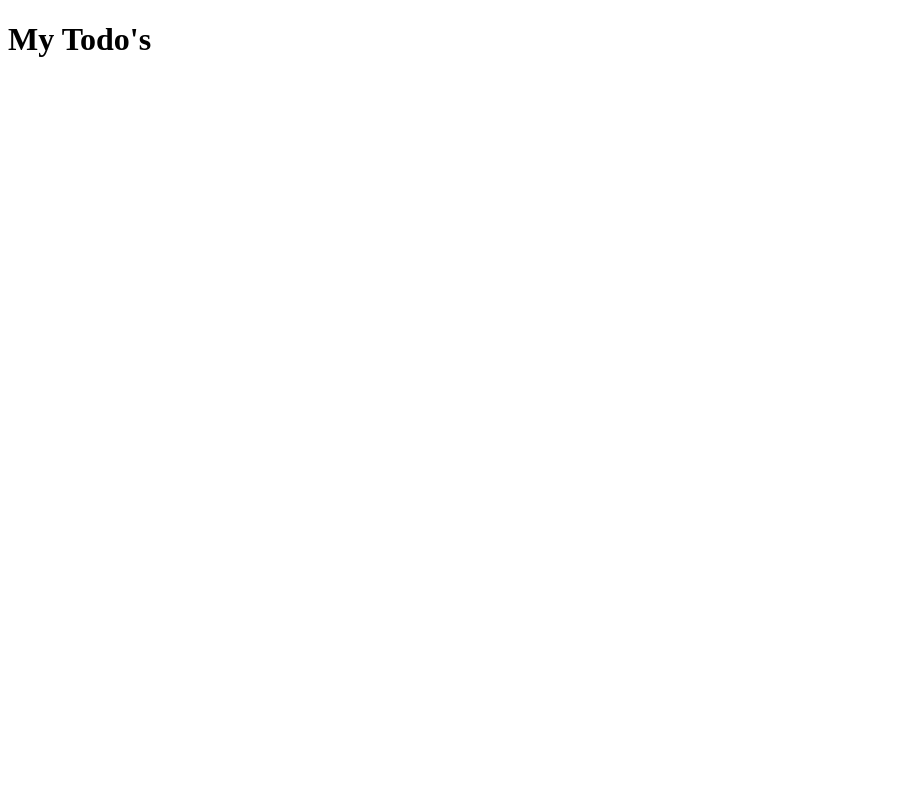
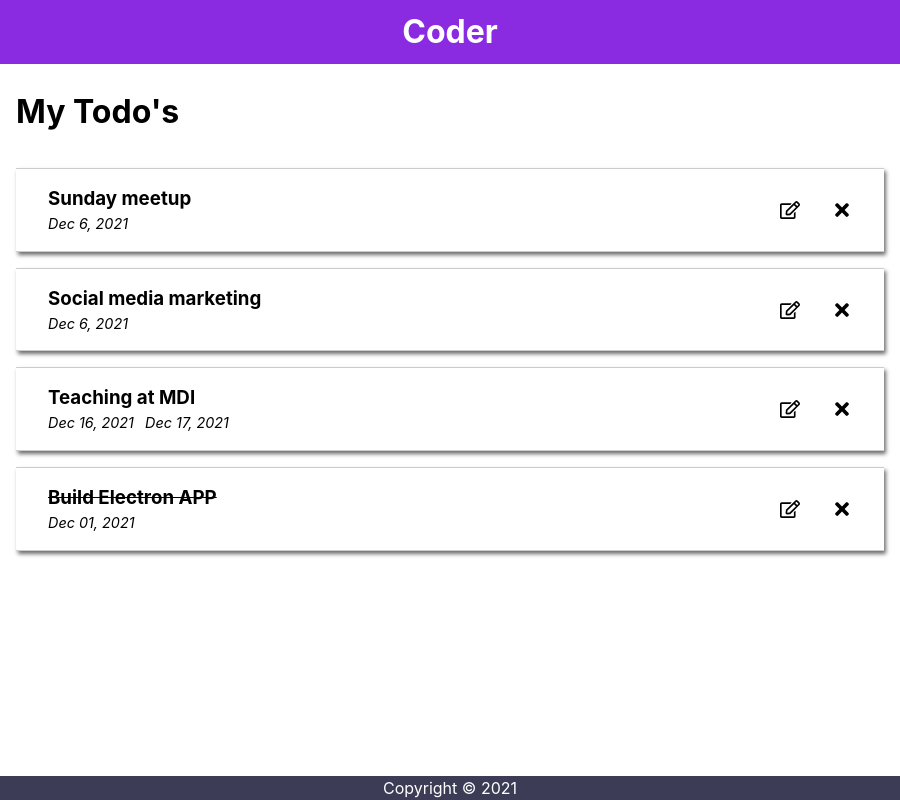
Before and after one commit to touraye/desk, an Electron app: page main.html in a window 900 px wide. Drawn offline with Linux system fonts and the light colour scheme.

Commit message:
create todo

```diff
--- a/main.html
+++ b/main.html
@@ -1,19 +1,88 @@
 <!DOCTYPE html>
 <html>
 	<head>
-		<meta charset="UTF-8" />
-		<!-- https://developer.mozilla.org/en-US/docs/Web/HTTP/CSP -->
-		<meta
-			http-equiv="Content-Security-Policy"
-			content="default-src 'self'; script-src 'self'"
-		/>
-		<meta
-			http-equiv="X-Content-Security-Policy"
-			content="default-src 'self'; script-src 'self'"
-		/>
+		<link rel="stylesheet" href="styles/main.css" />
 		<title>Electron App</title>
 	</head>
 	<body>
-		<h1>My Todo's</h1>
+		<header>
+			<div class="logo">
+				<h1 class="logo__text">Coder</h1>
+			</div>
+		</header>
+		<main>
+			<div>
+				<h1 class="heading">My Todo's</h1>
+
+				<ul class="todo__list">
+					<li class="todo__item">
+						<div class="todo__info-container">
+							<h3 class="todo__name">Sunday meetup</h3>
+							<div class="todo__date-row">
+								<p>Dec 6, 2021</p>
+							</div>
+						</div>
+						<div class="todo__action-container">
+							<img src="./image/edit.svg" alt="edit-todo" class="edit__todo" />
+							<img
+								src="./image/delete.svg"
+								alt="delete-todo"
+								class="delete__todo"
+							/>
+						</div>
+					</li>
+					<li class="todo__item">
+						<div class="todo__info-container">
+							<h3 class="todo__name">Social media marketing</h3>
+							<div class="todo__date-row">
+								<p>Dec 6, 2021</p>
+							</div>
+						</div>
+						<div class="todo__action-container">
+							<img src="./image/edit.svg" alt="edit-todo" class="edit__todo" />
+							<img
+								src="./image/delete.svg"
+								alt="delete-todo"
+								class="delete__todo"
+							/>
+						</div>
+					</li>
+					<li class="todo__item">
+						<div class="todo__info-container">
+							<h3 class="todo__name">Teaching at MDI</h3>
+							<div class="todo__date-row">
+								<p>Dec 16, 2021</p>
+								<p>Dec 17, 2021</p>
+							</div>
+						</div>
+						<div class="todo__action-container">
+							<img src="./image/edit.svg" alt="edit-todo" class="edit__todo" />
+							<img
+								src="./image/delete.svg"
+								alt="delete-todo"
+								class="delete__todo"
+							/>
+						</div>
+					</li>
+					<li class="todo__item">
+						<div class="todo__info-container">
+							<h3 class="todo__name done">Build Electron APP</h3>
+							<div class="todo__date-row">
+								<p>Dec 01, 2021</p>
+							</div>
+						</div>
+						<div class="todo__action-container">
+							<img src="./image/edit.svg" alt="edit-todo" class="edit__todo" />
+							<img
+								src="./image/delete.svg"
+								alt="delete-todo"
+								class="delete__todo"
+							/>
+						</div>
+					</li>
+				</ul>
+			</div>
+		</main>
+		<footer>Copyright &copy; <span id="date">2021</span></footer>
 	</body>
 </html>
--- /dev/null
+++ b/styles/about.css
@@ -0,0 +1,37 @@
+.about__sec {
+    display: grid;
+    grid-template-columns: 1fr 2fr;
+    padding: 1rem 2rem ;
+}
+
+.about__header {
+
+    text-align: center;
+    padding-top: 1.5rem;
+}
+
+img {
+    max-width: 100%;
+}
+
+.about__image {
+    width: 50px;
+    height: 50px;
+}
+
+.about__description-cover {
+    padding: 0.3rem 0;
+}
+
+ul li {
+    list-style: none;
+}
+
+.about__item {
+    display: flex;
+    align-items: flex-start;
+    gap: 0.5rem;
+    flex-direction: column;
+    margin: 0;
+    padding: 0;
+}
--- /dev/null
+++ b/styles/main.css
@@ -0,0 +1,113 @@
+* {
+    margin: 0;
+    padding: 0;
+    box-sizing: border-box;
+}
+
+body {
+    font-family: -apple-system, BlinkMacSystemFont, 'Segoe UI', Roboto, Oxygen, Ubuntu, Cantarell, 'Open Sans', 'Helvetica Neue', sans-serif;
+    line-height: 1.5;
+}
+
+img {
+    max-width: 100%;
+}
+
+ul li {
+    list-style: none
+}
+
+header {
+    background-color: blueviolet;
+    color: #fff;
+    padding: 1rem 2rem;
+    height: 4rem;
+    display: flex;
+    align-items: center;
+    justify-content: center;
+}
+
+.logo__text {
+     text-align: center;
+}
+
+main {
+    display: grid;
+    place-items: top;
+    gap: 1rem;
+    min-height: calc(100vh - (4rem + 1.5rem));
+    padding: 1.5rem 1rem;
+}
+
+.heading {
+    margin: 0 0 2rem;
+}
+
+.todo__list {
+    display: flex;
+    gap: 1rem;
+    flex-direction: column;
+}
+
+.todo__item {
+    display: flex;
+    align-items: center;
+    justify-content: space-between;
+    padding: 1rem 2rem;
+    border-top: 1px solid #ccc;
+    border-bottom: 1px solid #ccc;
+    box-shadow: 2px 3px 4px rgb(110, 110, 110);
+    transition: 2sc ease-in-out;
+    -webkit-transition: 2sc ease-in-out;
+    -moz-transition: 2sc ease-in-out;
+    -ms-transition: 2sc ease-in-out;
+    -o-transition: 2sc ease-in-out;
+}
+
+.todo__item:hover {
+    /* opacity: 0.5;     */
+}
+
+.todo__name.done {
+    text-decoration: line-through;
+    color: #000;
+}
+
+.todo__name {
+
+}
+
+.todo__action-container {
+    display: flex;
+    gap: 2rem;
+}
+
+.edit__todo, .delete__todo {
+    width: 20px;
+    height: 20px;
+    transition: 2sc ease-in-out;
+    -webkit-transition: 2sc ease-in-out;
+    -moz-transition: 2sc ease-in-out;
+    -ms-transition: 2sc ease-in-out;
+    -o-transition: 2sc ease-in-out;
+    cursor: pointer;
+}
+
+.todo__date-row {
+    display: flex;
+    gap: 0.7rem;
+    font-style: italic;
+}
+
+.todo__date-row p {
+    font-size: 0.9rem;
+}
+
+
+
+footer {
+    height: 1.5rem;
+    text-align: center;
+    background-color: rgb(60, 60, 87);
+    color: #fff;
+}
--- /dev/null
+++ b/styles/todo.css
@@ -0,0 +1,59 @@
+* {
+    margin: 0;
+    padding: 0;
+    box-sizing: border-box;
+}
+
+body {
+    font-family: -apple-system, BlinkMacSystemFont, 'Segoe UI', Roboto, Oxygen, Ubuntu, Cantarell, 'Open Sans', 'Helvetica Neue', sans-serif;
+    line-height: 1.5;
+}
+
+form {
+    padding: 2rem;
+}
+
+.form-control {
+    margin-bottom: 2rem;
+
+}
+
+.form-control label {
+    margin-bottom: 1rem;
+
+}
+
+.form-control .form-input {
+    width: 100%;
+    padding: 1rem;
+}
+
+.form-control.date-row {
+    display: flex;
+    flex-direction: column;
+}
+
+.form-control .form__date-picker {
+    padding: 1rem 2rem;
+    color: #fff;
+}
+
+form .complete label {
+  margin-right: 3rem;
+}
+
+.form-check {
+    background-color: blueviolet;
+}
+
+.form-control .form-submit {
+    padding: 0.678rem 3rem;
+    background-color: blueviolet;
+    color: #fff;
+    font-size: 1.2rem;
+    letter-spacing: 0.124rem;
+    border: none;
+    box-shadow: 2px 3px 5px 3px #b9b9b9;
+    cursor: pointer;
+    text-transform: uppercase;
+}
```
Also changed, not shown: addTodo.js (added, +7 -0 lines), main.js (+61 -5 lines), todo.html (+28 -17 lines), image/code.svg (added), image/delete.svg (added), image/edit.svg (added), image/setting.svg (added).
